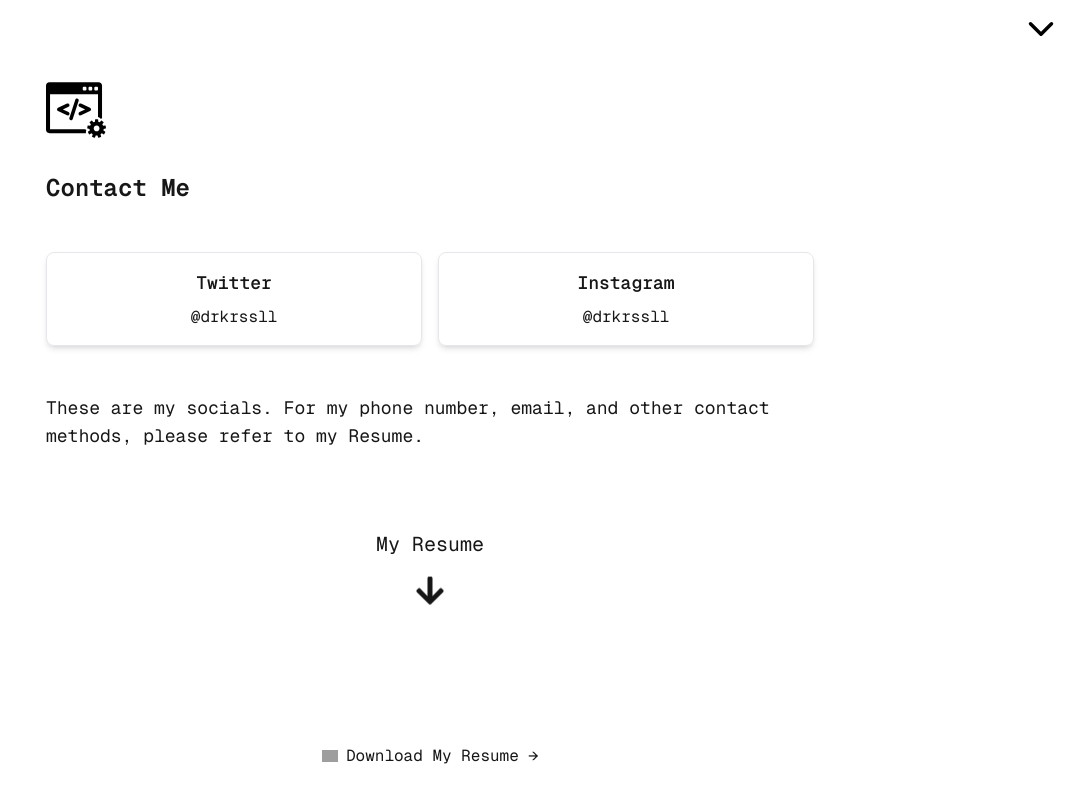
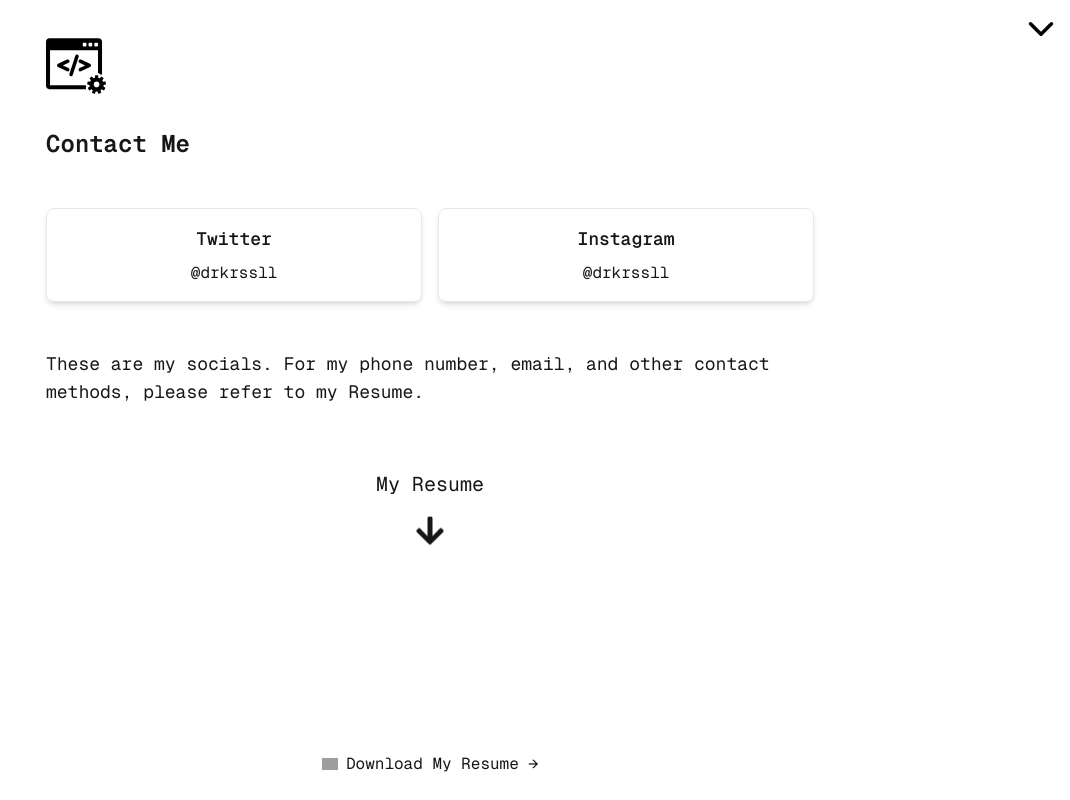
Before and after one commit to drkrssll/portfolio, a Next.js app: page /contact in a window 1280 px wide. Shown: the whole page, without its empty margins (210-1280 px from the left). Built offline with nearby package versions, Linux system fonts and the light colour scheme; grey boxes are pictures that could not be loaded.

Commit message:
Changed around padding values

```diff
--- a/src/app/Home.tsx
+++ b/src/app/Home.tsx
@@ -50,8 +50,8 @@ const HomePage = ({ title, summary, body, alignType, button, primaryCard, second
   }
 
   return (
-    <div className="flex flex-col items-center justify-center min-h-screen p-8 font-[family-name:var(--font-geist-mono)]">
-      <main className="mt-12 flex flex-grow flex-col max-w-3xl w-full space-y-8 text-center">
+    <div className="flex flex-col items-center justify-center min-h-screen p-6 font-[family-name:var(--font-geist-mono)]">
+      <main className="pt-3 flex flex-grow flex-col max-w-3xl w-full space-y-8 text-center">
         <Image
           className="dark:invert"
           src="/web-development.svg"
@@ -100,7 +100,7 @@ const HomePage = ({ title, summary, body, alignType, button, primaryCard, second
           )}
 
           {isTypewriterFinished && pathName === "/contact" && (
-            <div className="pt-20 flex flex-col items-center justify-center">
+            <div className="pt-14 flex flex-col items-center justify-center">
               <h2 className="pb-5 text-xl text-left font-[family-name:var(--font-geist-mono)]">
                 My Resume
               </h2>
```
